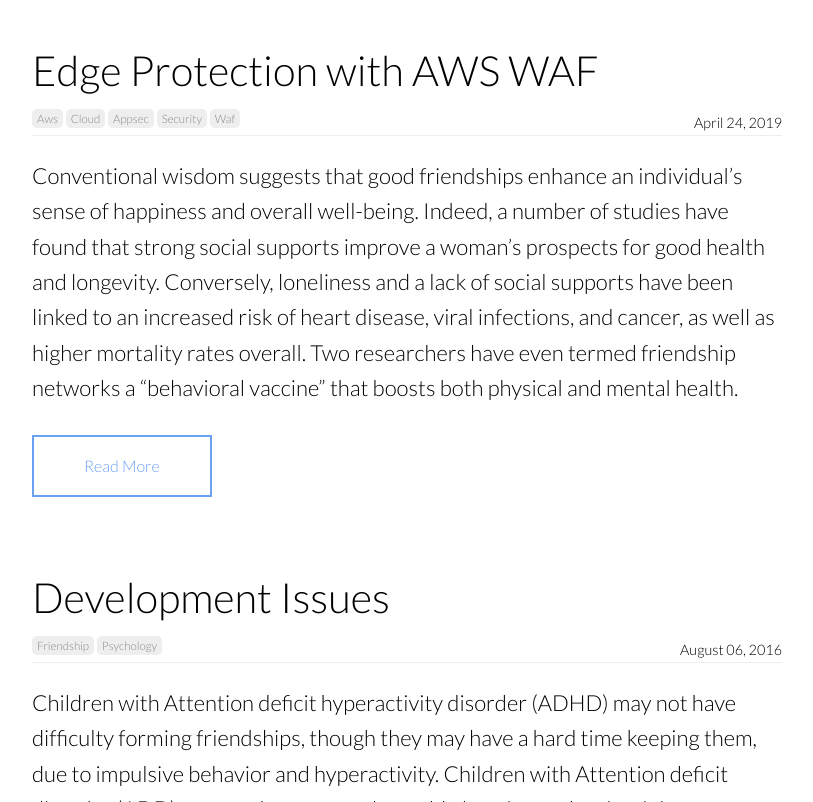
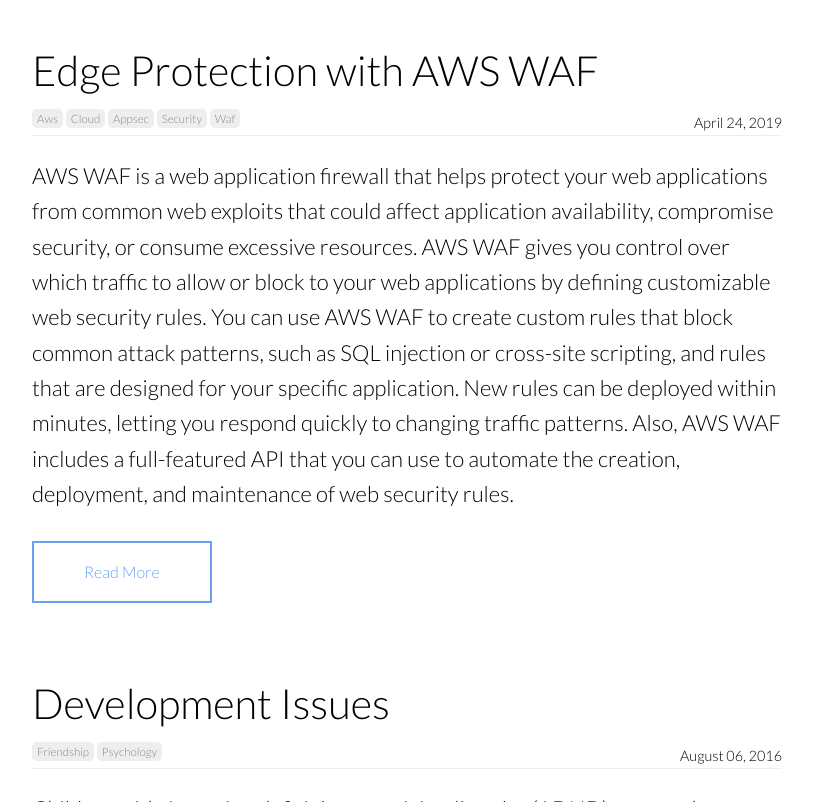
Before and after one commit to gibbsie/gibbsie.github.io, a Jekyll site: the page built from blog/index.html, in a window 1280 px wide and 900 px high, scrolled down 806 px, cut to the strip 98-900 px from the top of the window. Shown: the whole strip, without its empty margins (233-1046 px from the left). Built offline with Jekyll 4.4.1, drawn with Linux system fonts in a browser that asks for light colours; nearby versions of some CDN libraries; the list of posts is cut into pages by our own code.

Commit message:
Initial Commit

```diff
--- a/_posts/2019-04-24-awswaf.md
+++ b/_posts/2019-04-24-awswaf.md
@@ -8,18 +8,18 @@
   - appsec
   - security
   - waf
-image: https://source.unsplash.com/eIhH7RTlTZA/2000x1322?a=.png
+image: https://source.unsplash.com/OKOOGO578eo/2000x1322?a=.png
 author_staff_member: oliver
 ---
 
-Conventional wisdom suggests that good friendships enhance an individual's sense of happiness and overall well-being. Indeed, a number of studies have found that strong social supports improve a woman's prospects for good health and longevity. Conversely, loneliness and a lack of social supports have been linked to an increased risk of heart disease, viral infections, and cancer, as well as higher mortality rates overall. Two researchers have even termed friendship networks a "behavioral vaccine" that boosts both physical and mental health.
+AWS WAF is a web application firewall that helps protect your web applications from common web exploits that could affect application availability, compromise security, or consume excessive resources. AWS WAF gives you control over which traffic to allow or block to your web applications by defining customizable web security rules. You can use AWS WAF to create custom rules that block common attack patterns, such as SQL injection or cross-site scripting, and rules that are designed for your specific application. New rules can be deployed within minutes, letting you respond quickly to changing traffic patterns. Also, AWS WAF includes a full-featured API that you can use to automate the creation, deployment, and maintenance of web security rules.
 
-![Man](https://source.unsplash.com/random/1500x1000)
+![Anonymous Stormtroopers](https://source.unsplash.com/eIhH7RTlTZA/1500x1000?a=.png)
 
-While there is an impressive body of research linking friendship and health, the precise reasons for the connection remain unclear. Most of the studies in this area are large prospective studies that follow people over a period of time, and while there may be a correlation between the two variables (friendship and health status), researchers still do not know if there is a cause and effect relationship, such as the notion that good friendships actually improve health.
+With AWS WAF you pay only for what you use. AWS WAF pricing is based on how many rules you deploy and how many web requests your web application receives. There are no upfront commitments.
 
 ![Thai](https://source.unsplash.com/random/1500x1001)
 
-A number of theories have attempted to explain this link. These theories have included that good friends encourage their friends to lead more healthy lifestyles; that good friends encourage their friends to seek help and access services when needed; that good friends enhance their friends' coping skills in dealing with illness and other health problems; and that good friends actually affect physiological pathways that are protective of health.
+You can deploy AWS WAF on either Amazon CloudFront as part of your CDN solution, the Application Load Balancer (ALB) that fronts your web servers or origin servers running on EC2, or Amazon API Gateway for your APIs.
 
 ![lavender flowers](https://source.unsplash.com/random/1500x1002)
```
